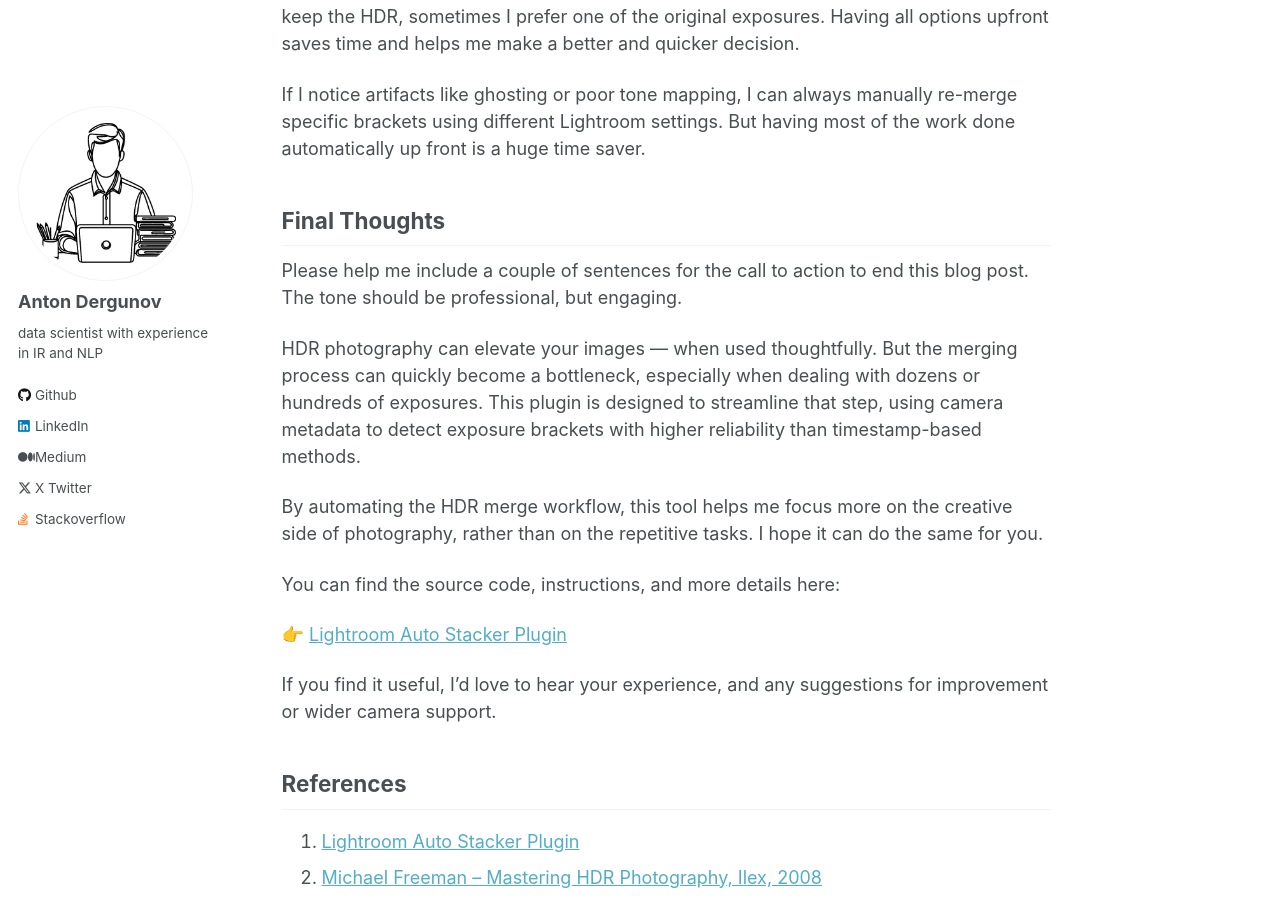
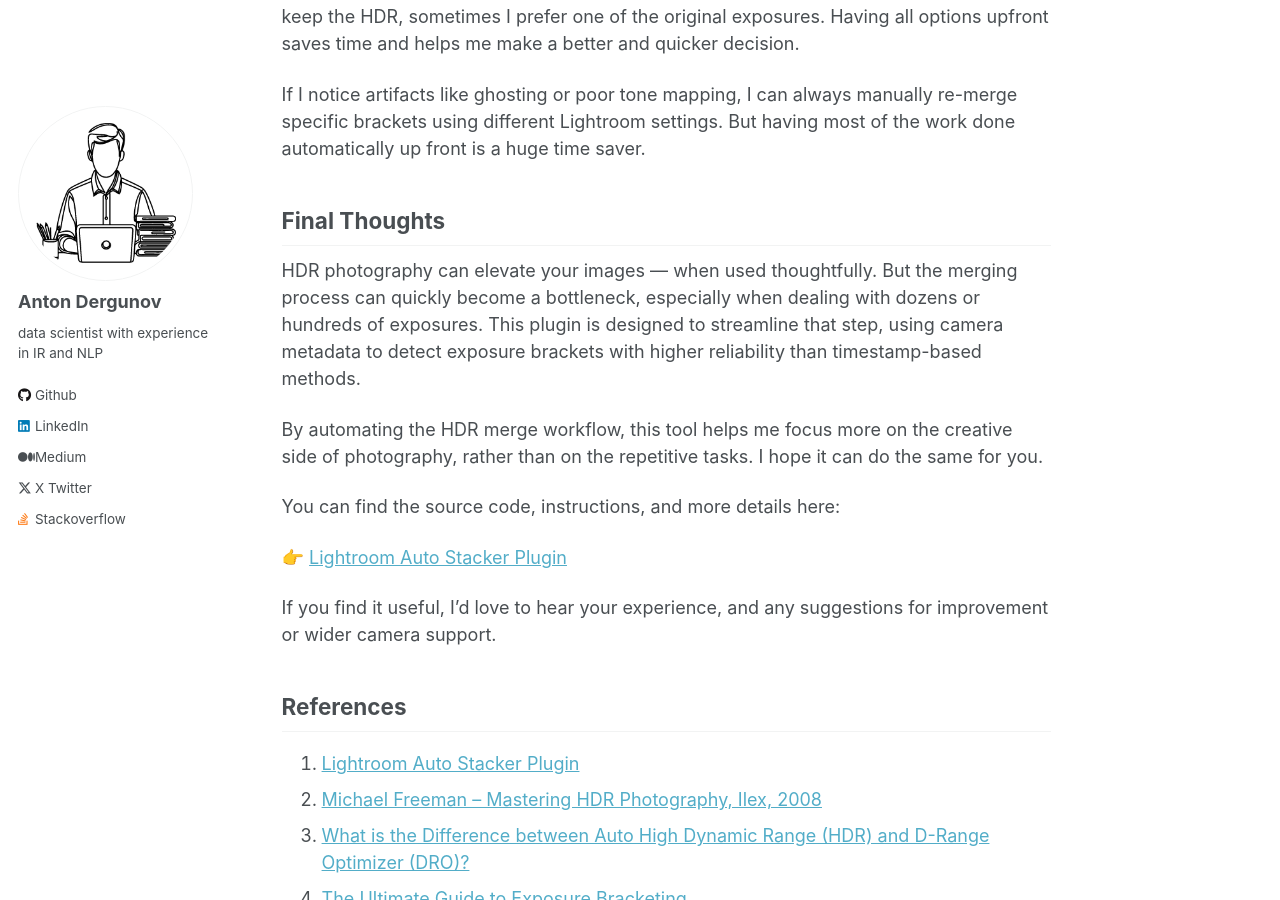
Before and after one commit to anton-dergunov/anton-dergunov.github.io, a Jekyll site: the page built from _posts/2025-04-02-automating-hdr-photo-creation-in-adobe-lightroom.md, in a window 1280 px wide and 900 px high, scrolled down 17033 px. Built offline with Jekyll 4.4.1, drawn with Linux system fonts in a browser that asks for light colours.

Commit message:
Cleaned up final thoughts section

```diff
--- a/_posts/2025-04-02-automating-hdr-photo-creation-in-adobe-lightroom.md
+++ b/_posts/2025-04-02-automating-hdr-photo-creation-in-adobe-lightroom.md
@@ -371,8 +371,6 @@
 
 ## Final Thoughts
 
-Please help me include a couple of sentences for the call to action to end this blog post. The tone should be professional, but engaging.
-
 HDR photography can elevate your images — when used thoughtfully. But the merging process can quickly become a bottleneck, especially when dealing with dozens or hundreds of exposures. This plugin is designed to streamline that step, using camera metadata to detect exposure brackets with higher reliability than timestamp-based methods.
 
 By automating the HDR merge workflow, this tool helps me focus more on the creative side of photography, rather than on the repetitive tasks. I hope it can do the same for you.
```
